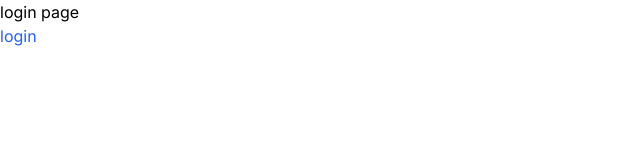
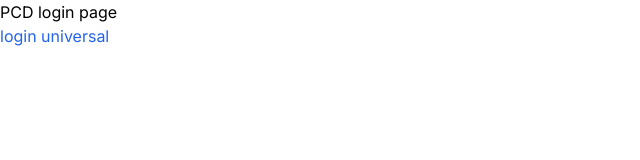
Before and after one commit to yuleuuee/menu_app_main, a Next.js app: page /pcd in a window 1280 px wide. Shown: the top 160 px of the page, without its empty margins (0-640 px from the left). Built offline with nearby package versions, Linux system fonts and the light colour scheme.

Commit message:
intitial commit

```diff
--- a/src/app/(departments)/pcd/page.tsx
+++ b/src/app/(departments)/pcd/page.tsx
@@ -3,9 +3,10 @@ import Link from 'next/link';
 
 const PartnerCompanyDepartment = () => {
    return (
-      <div><p>login page</p>
+      <div><p>PCD login page </p>
          <Link href={'/pcd/manager'} className="text-blue-600 hover:text-blue-800">
-            login
+            login universal
+
          </Link>
       </div>
 
```
